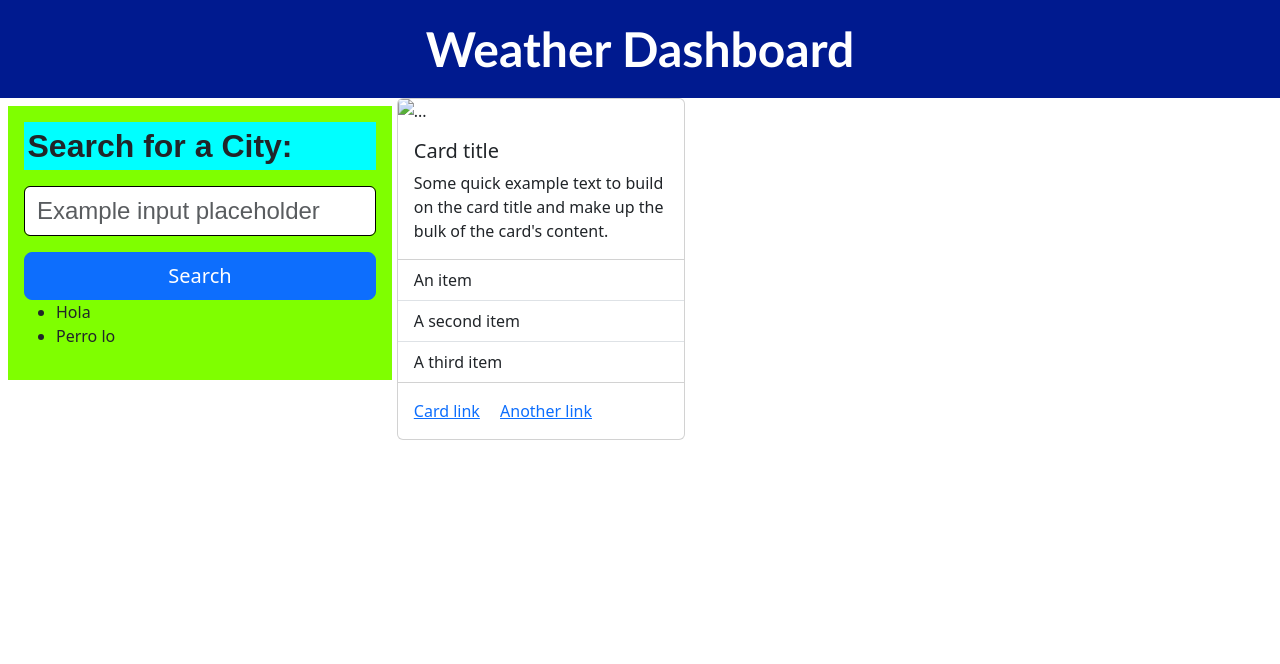
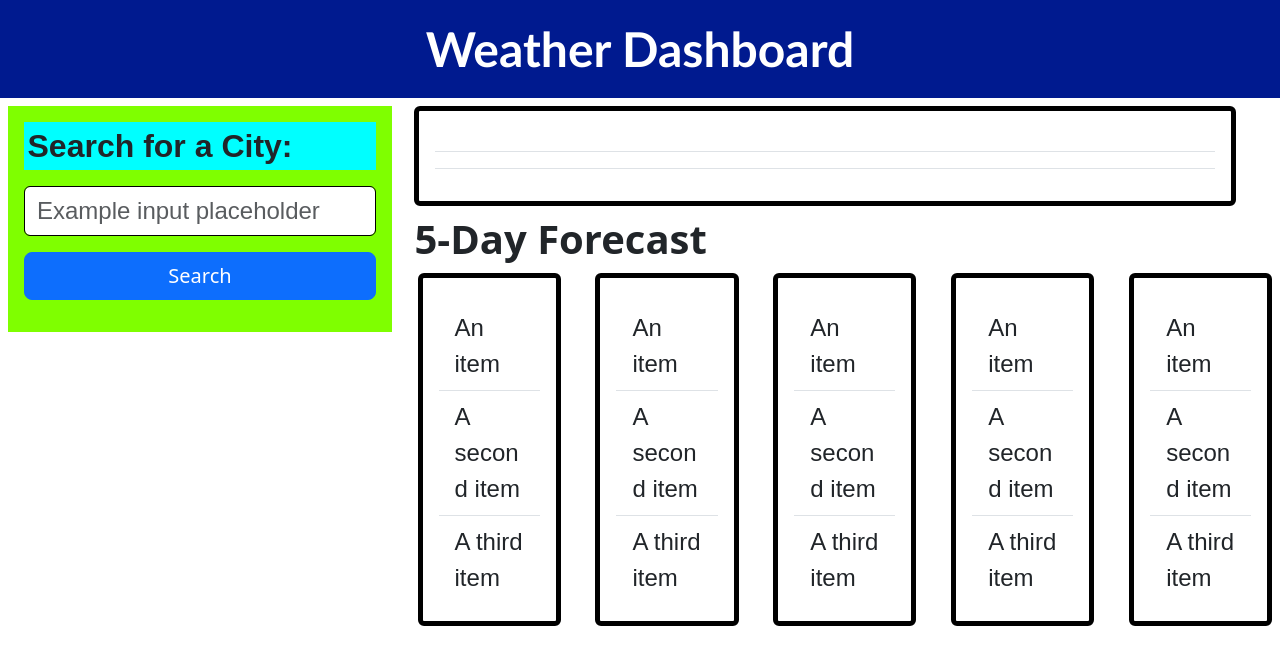
Before and after one commit to BryanGC96/-06-Server-Side-APIs-Weather-Dashboard, a plain HTML site: page 02-Challenge/index.html in a window 1280 px wide. Drawn offline with nearby package versions, Linux system fonts and the light colour scheme; no server answers.

Commit message:
Added API call for 5-day Forecast, added html format for the cards with info and linked dayjs to get the present day

```diff
--- a/02-Challenge/Assets/script.js
+++ b/02-Challenge/Assets/script.js
@@ -1,20 +1,60 @@
 var APIKey = "6d92c2af99da65eb1140112bd23cda4a";
-var city = "Monterrey";
-var queryURL = "https://api.openweathermap.org/data/2.5/weather?q=" + city + "&appid=" + APIKey;
+var city = "Chicago";
+var queryURL = "https://api.openweathermap.org/data/2.5/weather?q=" + city + "&appid=" + APIKey; //Current day Forecast
+var currentDate = dayjs().format("M/DD/YYYY");
+var currentDateObject = dayjs(currentDate); //It takes the same format of the current day, but instead of having it a a string, is change to an object, so that i can be able to ".add" days using dayjs + 1 .
 
 fetch(queryURL)
     .then(function(response) {
         if (!response.ok) {
-            throw new Error("Network response wa not ok");
+            throw new Error("Network response was not ok"); //works incase theres no response in the fetch.
         }
 
-        return response.json();
+        return response.json();//converts the data of the fetch to JSON.
     })
 
     .then(function(data) {
-        console.log(data);
+        console.log(data);//Logs the data from the present weather forecast.
+        var cityName = data.name;
+        var tempKelvin = data.main.temp;
+        var tempCelsius = tempKelvin -273.15;//takes the original value of temperature, and transform it to celsius by doing the convertion -273.15.
+        var windSpeed = data.wind.speed * 1.60934;//converts 'MPH' to 'kph'.
+        var humidity = data.main.humidity;
+        var latitude = data.coord.lat;
+        var longitude = data.coord.lon;
+        console.log(cityName);
+        document.getElementById("city-name-one").innerHTML = cityName + " " + currentDate; //updates the city name in the "Big" card.
+        document.getElementById("temp-one").innerHTML = "Temperature: " + tempCelsius.toFixed(0) + "°C";// toFixed, decides how many decimals i want it to show.
+        document.getElementById("wind-one").innerHTML = "Wind: " + windSpeed.toFixed(3) + " kph";
+        document.getElementById("humidity-one").innerHTML = "Humidity: " + humidity + "%";
+        return fetch("https://api.openweathermap.org/data/2.5/forecast?lat=" + latitude + "&lon=" + longitude + "&appid=" + APIKey);//5 Day weather forecast fetch
+    })
+
+    .then(function(response) {
+        if (!response.ok) {
+            throw new Error("Network response was not ok");//works incase theres no response in the fetch.
+        }
+
+        return response.json();//converts the data of the fetch to JSON.
+    })
+
+    .then(function(data) {
+        console.log(data);//Logs the data from the 5 day weather forecast.
+        //Takes the current day object, and adds days correspondly.
+        var datePlusOne = currentDateObject.add(1, 'day').format("M/DD/YYYY");
+        var datePlusTwo = currentDateObject.add(2, 'days').format("M/DD/YYYY");
+        var datePlusThree = currentDateObject.add(3, 'days').format("M/DD/YYYY");
+        var datePlusFour = currentDateObject.add(4, 'days').format("M/DD/YYYY");
+        var datePlusFive = currentDateObject.add(5, 'days').format("M/DD/YYYY");
+        document.getElementById("dayPlusOne").innerHTML = datePlusOne;
+        document.getElementById("dayPlusTwo").innerHTML = datePlusTwo;
+        document.getElementById("dayPlusThree").innerHTML = datePlusThree;
+        document.getElementById("dayPlusFour").innerHTML = datePlusFour;
+        document.getElementById("dayPlusFive").innerHTML = datePlusFive;
+
+
     })
 
     .catch(function(error) {
-        console.error("Error during fetch operation", error);
+        console.error("Error during fetch operation", error);//Indicates there was an error (somewhere) during the fetch operation.
     })
--- a/02-Challenge/Assets/style.css
+++ b/02-Challenge/Assets/style.css
@@ -51,3 +51,23 @@ main {
     flex: 1;
     padding-left: 1%;
 }
+
+div.card {
+    font-size: x-large;
+    font-family: Arial, Helvetica, sans-serif;
+    border-color: rgb(0, 0, 0);
+    border-width: 5px;
+    margin-top: 1%;
+    margin-right: 5%;
+    margin-left: 2%;
+}
+
+.card-title {
+    font-weight: bolder;
+    font-size: xxx-large;
+}
+
+.FiveDayForecast {
+    margin-left: 2%;
+    margin-top: 1%;
+}
--- a/02-Challenge/index.html
+++ b/02-Challenge/index.html
@@ -7,40 +7,93 @@
     <link rel="stylesheet" href="./Assets/style.css" />
     <link href="https://cdn.jsdelivr.net/npm/bootstrap@5.3.2/dist/css/bootstrap.min.css" rel="stylesheet" integrity="sha384-T3c6CoIi6uLrA9TneNEoa7RxnatzjcDSCmG1MXxSR1GAsXEV/Dwwykc2MPK8M2HN" crossorigin="anonymous">
     <script src="https://code.jquery.com/jquery-3.7.0.js"></script>
+    <script src="https://cdn.jsdelivr.net/npm/dayjs@1.10.6"></script>
 </head>
 <body>
     <header class="header">Weather Dashboard</header>
 
 <div class="main-content-wrap">
 
-    <side class="left-containter">
+    <aside class="left-containter">
 
         <div class="side-search col-mb-3 p-1 m-2 w-100 p-3">
             <label for="formGroupExampleInput" class="form-label d-flex ">Search for a City:</label>
             <input type="text" class="form-control mt-3" id="formGroupExampleInput" placeholder="Example input placeholder">
             <button type="button" class="btn btn-primary btn-lg mt-3">Search</button>
-            <ul>
-                <li>Hola</li>
-                <li>Perro lo</li>
+            <ul id="searchResult"></ul>
+        </div>
+    </aside>
+
+    <main>
+        <div class="card">
+            <div class="card-body">
+              <h5 class="card-title" id="city-name-one"></h5>
+              <ul class="list-group list-group-flush">
+                <li class="list-group-item" id="temp-one"></li>
+                <li class="list-group-item" id="wind-one"></li>
+                <li class="list-group-item" id="humidity-one"></li>
               </ul>
             </div>
-    </side>
+        </div>
 
-    <main>
-        <div class="card" style="width: 18rem;">
-            <img src="..." class="card-img-top" alt="...">
+        <div class="FiveDayForecast">
+            <h5 class="fs-1 fw-bold">5-Day Forecast</h5>
+            <div class="row row-cols-1 row-cols-md-5 g-">
+                <div class="col">
+                  <div class="card h-100">
                     <div class="card-body">
-              <h5 class="card-title">Card title</h5>
-              <p class="card-text">Some quick example text to build on the card title and make up the bulk of the card's content.</p>
-            </div>
+                      <h5 class="card-title fs-2" id="dayPlusOne"></h5>
                       <ul class="list-group list-group-flush">
                         <li class="list-group-item">An item</li>
                         <li class="list-group-item">A second item</li>
                         <li class="list-group-item">A third item</li>
-            </ul>
+                      </ul>                    </div>
+                  </div>
+                </div>
+                <div class="col">
+                  <div class="card h-100">
                     <div class="card-body">
-              <a href="#" class="card-link">Card link</a>
-              <a href="#" class="card-link">Another link</a>
+                      <h5 class="card-title fs-2" id="dayPlusTwo"></h5>
+                      <ul class="list-group list-group-flush">
+                        <li class="list-group-item">An item</li>
+                        <li class="list-group-item">A second item</li>
+                        <li class="list-group-item">A third item</li>
+                      </ul>                    </div>
+                  </div>
+                </div>
+                <div class="col">
+                  <div class="card h-100">
+                    <div class="card-body">
+                      <h5 class="card-title fs-2" id="dayPlusThree"></h5>
+                      <ul class="list-group list-group-flush">
+                        <li class="list-group-item">An item</li>
+                        <li class="list-group-item">A second item</li>
+                        <li class="list-group-item">A third item</li>
+                      </ul>                    </div>
+                  </div>
+                </div>
+                <div class="col">
+                    <div class="card h-100">
+                      <div class="card-body">
+                        <h5 class="card-title fs-2" id="dayPlusFour"></h5>
+                        <ul class="list-group list-group-flush">
+                            <li class="list-group-item">An item</li>
+                            <li class="list-group-item">A second item</li>
+                            <li class="list-group-item">A third item</li>
+                          </ul>                      </div>
+                    </div>
+                  </div>
+                  <div class="col">
+                    <div class="card h-100">
+                      <div class="card-body">
+                        <h5 class="card-title fs-2" id="dayPlusFive"></h5>
+                        <ul class="list-group list-group-flush">
+                            <li class="list-group-item">An item</li>
+                            <li class="list-group-item">A second item</li>
+                            <li class="list-group-item">A third item</li>
+                          </ul>                      </div>
+                    </div>
+                  </div>
               </div>
         </div>
     </main>
@@ -50,7 +103,9 @@
 
 
 
+
     <script src="./Assets/script.js"></script>
     <script src="https://cdn.jsdelivr.net/npm/bootstrap@5.3.2/dist/js/bootstrap.bundle.min.js" integrity="sha384-C6RzsynM9kWDrMNeT87bh95OGNyZPhcTNXj1NW7RuBCsyN/o0jlpcV8Qyq46cDfL" crossorigin="anonymous"></script>
+
 </body>
 </html>
```
Lines whose indentation alone changed are shown as unchanged.
